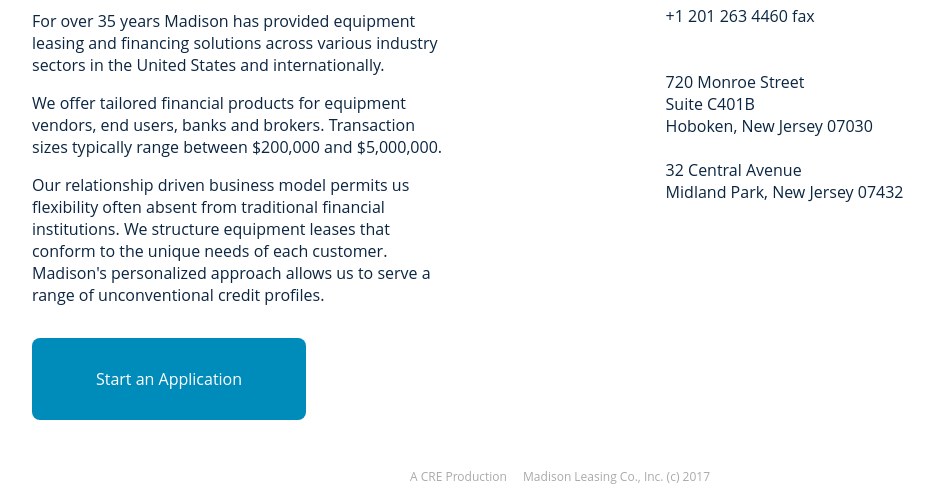
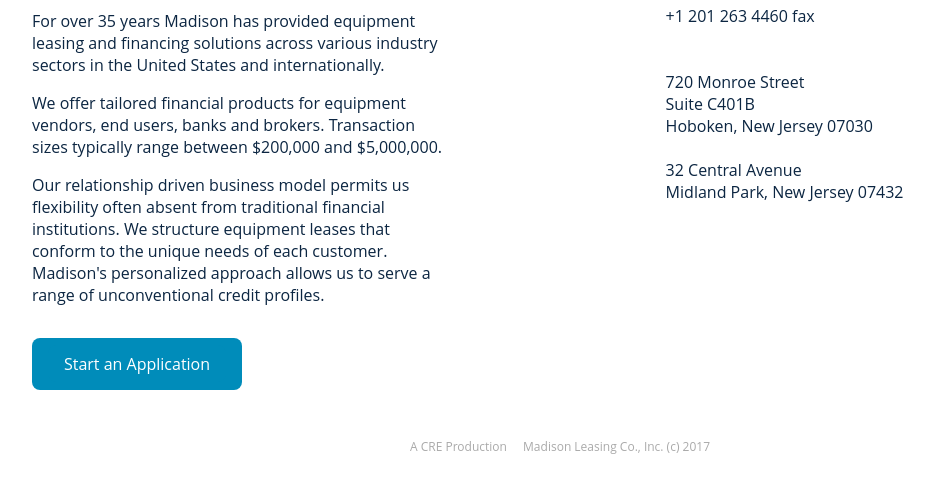
Before and after one commit to jhaus/mlcfinancing, a plain HTML site: page index.html in a window 1280 px wide. Shown: the part 501-998 px from the top of the page, without its empty margins (80-1013 px from the left). After the commit the page ends 968 px from the top, so only its background shows below. Drawn offline with Linux system fonts and the light colour scheme.

Commit message:
padding button shrink

```diff
--- a/css/default.css
+++ b/css/default.css
@@ -157,7 +157,7 @@ body {
     border: none;
     border-radius: 8px;
     color: #FFFFFF !important;
-    padding: 15px 32px;
+    padding: 7.5px 16px;
     text-align: center;
     text-decoration: none;
     display: inline-block;
```
